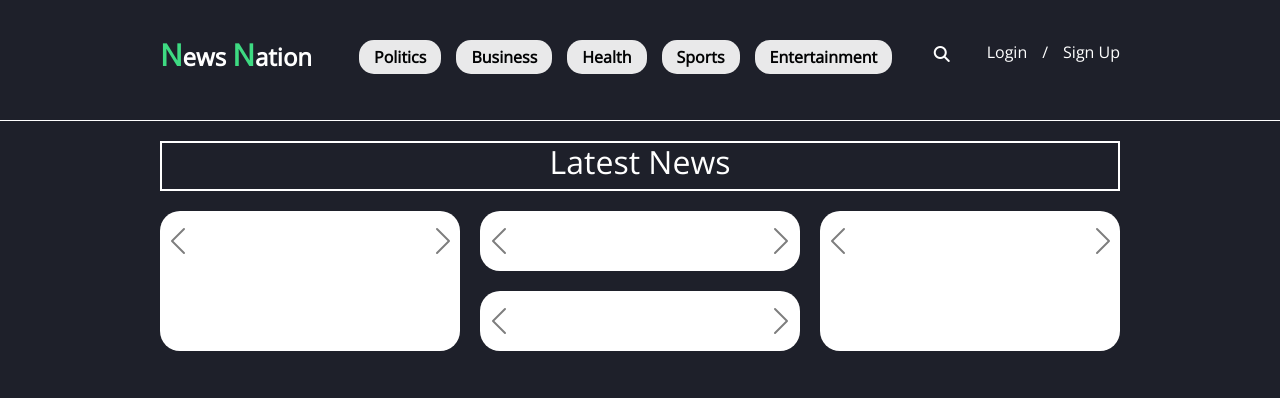
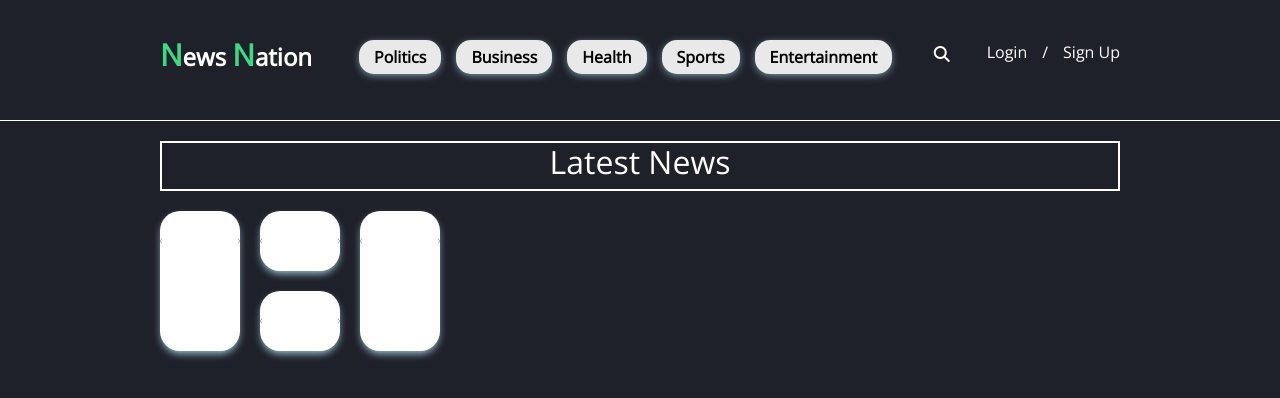
Before and after one commit to Vikaspundir24/News-Api-Project, a plain HTML site: page index.html in a window 1280 px wide. Drawn offline with nearby package versions, Linux system fonts and the light colour scheme; no server answers.

Commit message:
minor changes

```diff
--- a/app.js
+++ b/app.js
@@ -31,6 +31,7 @@ xhr1.onload = function () {
                     <img src="${element["urlToImage"]}" alt="" id="image1">
                     <h4>${element["title"]}</h4>
                     <p>${element["description"]}</p>
+                    <p>DATE ${element["publishedAt"]}</p>
                     <a href="${element["url"]}">READ MORE</a>
 
                     <h6>BUSINESS</h6>
@@ -268,6 +269,7 @@ xhr4.onload = function () {
                     <img src="${element["urlToImage"]}" alt="" id="image1">
                     <h4>${element["title"]}</h4>
                     <p>${element["description"]}</p>
+                    <p>DATE ${element["publishedAt"]}</p>
                     <a href="${element["url"]}">READ MORE</a>
 
                     <h6>HEALTH</h6>
--- a/style.css
+++ b/style.css
@@ -56,7 +56,9 @@ body{
     border-radius: 15px;
     padding: 5px 15px;
     margin-left: 15px;
+    box-shadow: 0 2px 10px -2px lightblue;
 }
+
 
 .left-nav ul li:hover{
     background-color:  hsl(146, 68%, 45%);
@@ -113,10 +115,10 @@ body{
     background-color: white ;
     gap: 20px  ;
     align-items: center;
-    width: 25vw;
-    border-radius: 20px ;
+  border-radius: 20px ;
     color: black;
     text-align: center;
+    box-shadow: 0 4px 8px -2px lightblue;
 }
 
 /* .container21 , .container22{
```
